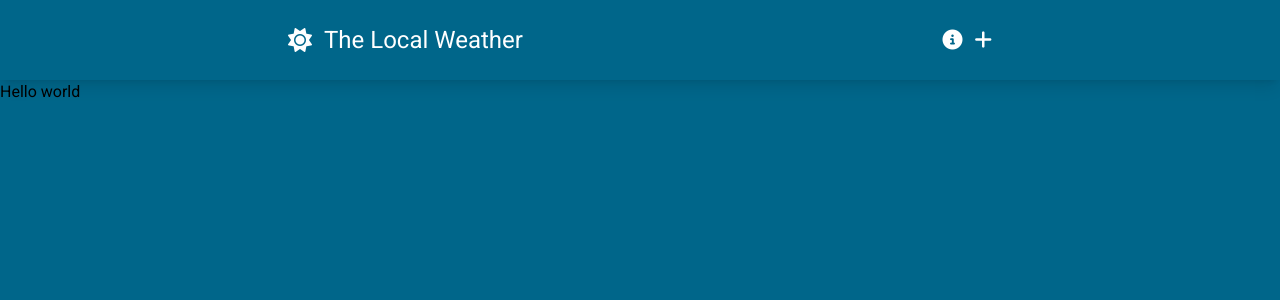
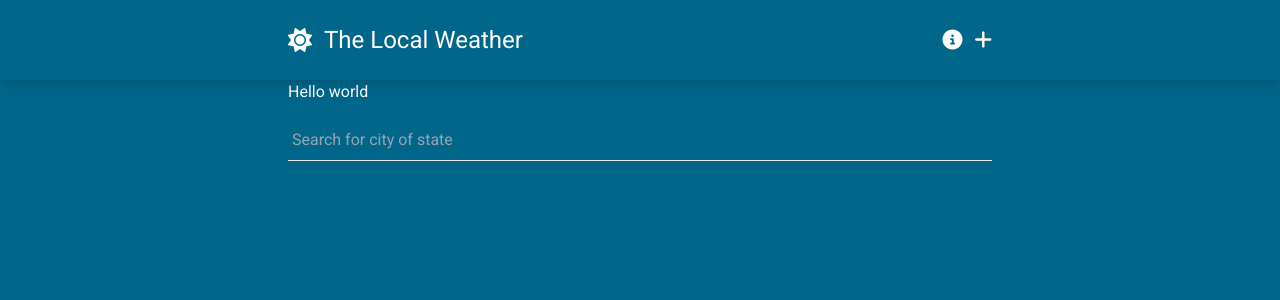
Before and after one commit to EmilNilssonDataDuctus/learn-vue-w-tailwind, a Vue app: page / in a window 1280 px wide. Shown: the top 300 px of the page. Built offline with nearby package versions, Linux system fonts and the light colour scheme.

Commit message:
Create markup for search component

```diff
--- a/src/views/HomeView.vue
+++ b/src/views/HomeView.vue
@@ -1,7 +1,21 @@
-<script setup></script>
-
 <template>
-  <main>
+  <main class="container text-white">
     <h1>Hello world</h1>
+    <div class="relative pt-4 mb-8">
+      <input
+        v-model="searchQuery"
+        type="text"
+        name=""
+        id=""
+        placeholder="Search for city of state"
+        class="w-full px-1 py-2 bg-transparent border-b focus:border-weather-secondary focus:outline-none focus:shadow-[0px_1px_0_0_#004E71]"
+      />
+    </div>
   </main>
 </template>
+
+<script setup>
+import { ref } from "vue";
+
+const searchQuery = ref("");
+</script>
```
